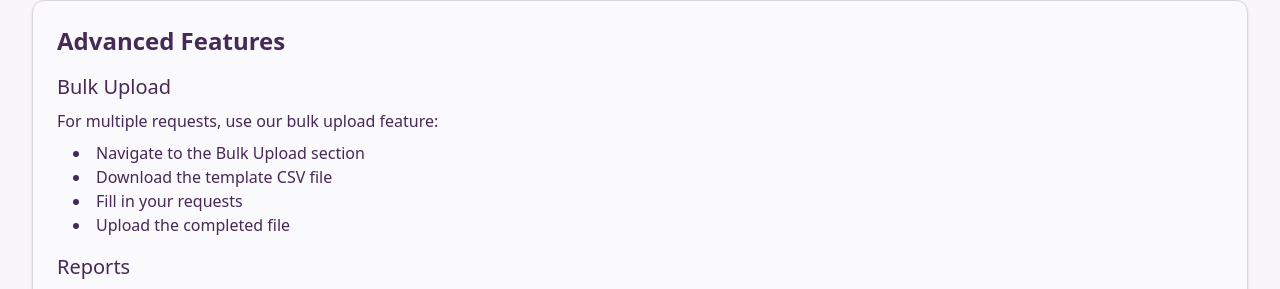
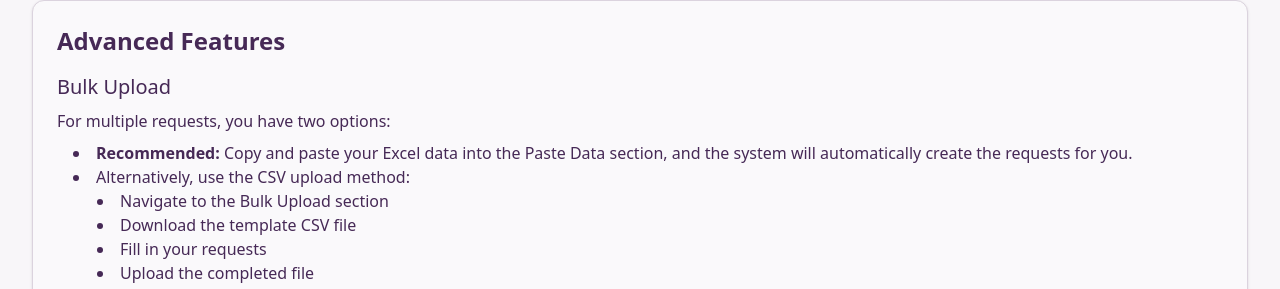
Before and after one commit to ashlessscythe/expi-trako, a Next.js app: page /guide in a window 1280 px wide. Shown: the part 663-952 px from the top of the page. Built offline with nearby package versions, Linux system fonts and the light colour scheme; no server answers.

Commit message:
fixed appname in several placed, updated userguide verbiage

```diff
--- a/src/app/guide/page.tsx
+++ b/src/app/guide/page.tsx
@@ -62,17 +62,29 @@ export default function GuidePage() {
             <div className="space-y-4">
               <section>
                 <h3 className="text-xl font-medium mb-2">Bulk Upload</h3>
-                <p>For multiple requests, use our bulk upload feature:</p>
+                <p>For multiple requests, you have two options:</p>
                 <ul className="list-disc list-inside ml-4 mt-2">
-                  <li>Navigate to the Bulk Upload section</li>
-                  <li>Download the template CSV file</li>
-                  <li>Fill in your requests</li>
-                  <li>Upload the completed file</li>
+                  <li>
+                    <strong>Recommended:</strong> Copy and paste your Excel data
+                    into the Paste Data section, and the system will
+                    automatically create the requests for you.
+                  </li>
+                  <li>
+                    Alternatively, use the CSV upload method:
+                    <ul className="list-disc list-inside ml-6">
+                      <li>Navigate to the Bulk Upload section</li>
+                      <li>Download the template CSV file</li>
+                      <li>Fill in your requests</li>
+                      <li>Upload the completed file</li>
+                    </ul>
+                  </li>
                 </ul>
               </section>
 
               <section>
-                <h3 className="text-xl font-medium mb-2">Reports</h3>
+                <h3 className="text-xl font-medium mb-2">
+                  Reports (Admin only)
+                </h3>
                 <p>
                   Generate detailed reports to track and analyze your requests:
                 </p>
--- a/src/app/page.tsx
+++ b/src/app/page.tsx
@@ -146,7 +146,7 @@ export default function Home() {
                       User Guide
                     </h3>
                     <p className="text-base leading-7 text-muted-foreground">
-                      Step-by-step instructions on how to use ExpiTrako
+                      Step-by-step instructions on how to use {APP_NAME}{" "}
                       effectively. Learn about creating requests, managing
                       workflows, and using advanced features.
                     </p>
@@ -159,7 +159,8 @@ export default function Home() {
                     </h3>
                     <p className="text-base leading-7 text-muted-foreground">
                       Find answers to commonly asked questions about account
-                      management, data security, and using ExpiTrako's features.
+                      management, data security, and using {APP_NAME}'s
+                      features.
                     </p>
                   </div>
                 </Link>
```
